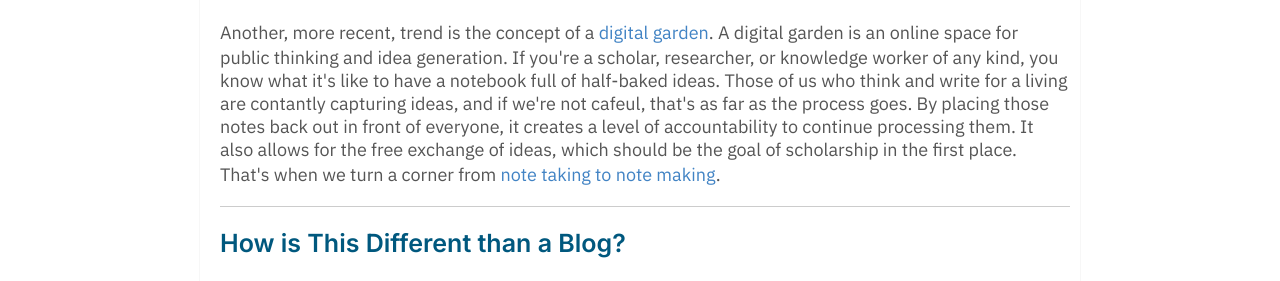
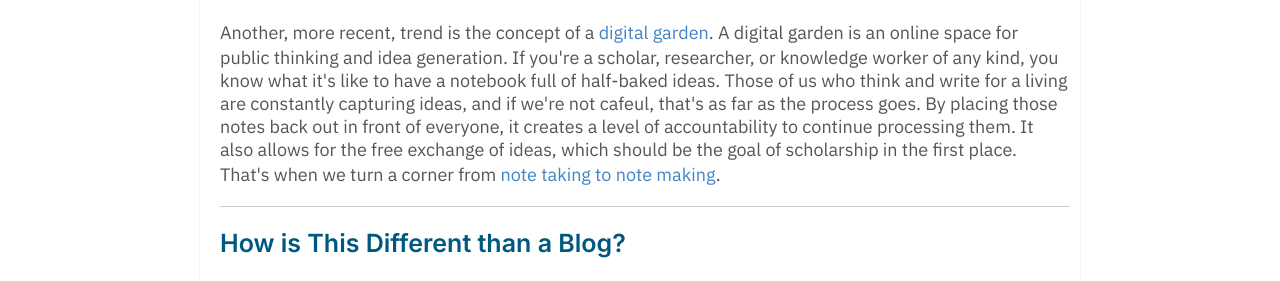
Before and after one commit to keelancook/notebook, a Jekyll site: the page built from about.md, in a window 1280 px wide. Shown: the part 1367-1648 px from the top of the page. Built offline with Jekyll 4.4.1, drawn with Linux system fonts in a browser that asks for light colours.

Commit message:
gardening

```diff
--- a/about.md
+++ b/about.md
@@ -24,7 +24,7 @@ Commonplace books have been used by many of the greatest minds. One of the earli
 
 ---
 ## The Digital Garden
-Another, more recent, trend is the concept of a [digital garden](https://maggieappleton.com/garden-history). A digital garden is an online space for public thinking and idea generation. If you're a scholar, researcher, or knowledge worker of any kind, you know what it's like to have a notebook full of half-baked ideas. Those of us who think and write for a living are contantly capturing ideas, and if we're not cafeul, that's as far as the process goes. By placing those notes back out in front of everyone, it creates a level of accountability to continue processing them. It also allows for the free exchange of ideas, which should be the goal of scholarship in the first place. That's when we turn a corner from [note taking to note making](https://nesslabs.com/from-note-taking-to-note-making).
+Another, more recent, trend is the concept of a [digital garden](https://maggieappleton.com/garden-history). A digital garden is an online space for public thinking and idea generation. If you're a scholar, researcher, or knowledge worker of any kind, you know what it's like to have a notebook full of half-baked ideas. Those of us who think and write for a living are constantly capturing ideas, and if we're not cafeul, that's as far as the process goes. By placing those notes back out in front of everyone, it creates a level of accountability to continue processing them. It also allows for the free exchange of ideas, which should be the goal of scholarship in the first place. That's when we turn a corner from [note taking to note making](https://nesslabs.com/from-note-taking-to-note-making).
 
 ---
 
```
Also changed, not shown: _notes/mission-of-god.md (+10 -3 lines).
